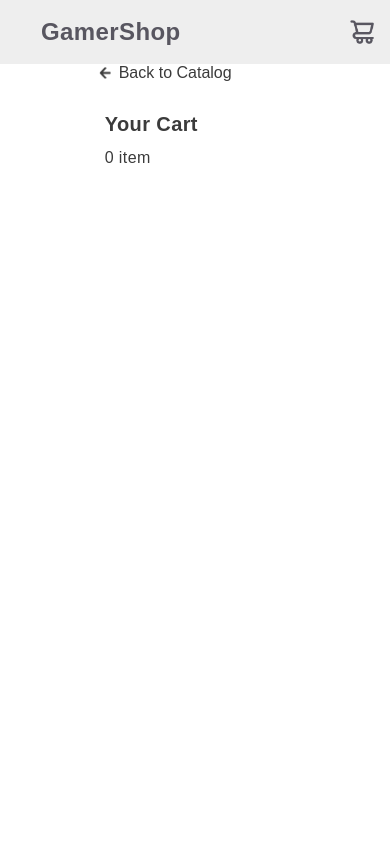
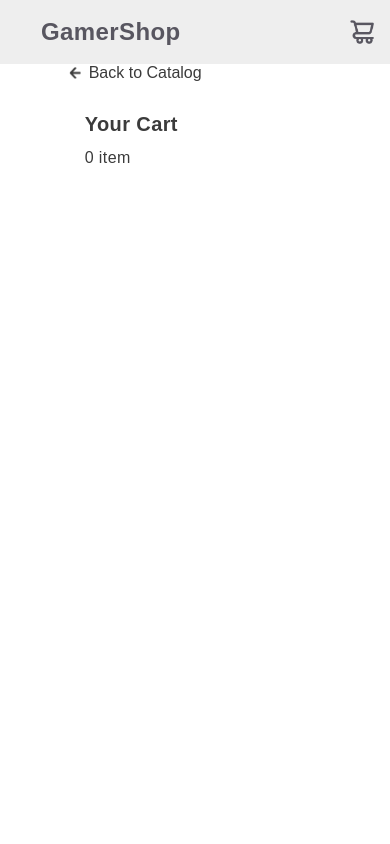
Before and after one commit to dwaxgio/catalog_shopping_cart_react_next_tailwindcss_ts, a Next.js app: page /cart in a window 390 px wide. Shown: the top 844 px of the page. Built offline with nearby package versions, Linux system fonts and the light colour scheme.

Commit message:
feat(cart): mobile media query margin adjusted

```diff
--- a/src/app/globals.css
+++ b/src/app/globals.css
@@ -868,7 +868,6 @@
   }
 
   .custom-cart-sub-header-container {
-    margin-left: 30px;
     margin-top: 250px;
     margin-bottom: 200px;
     width: 100%;
@@ -883,7 +882,6 @@
     margin: 0 auto;
     box-sizing: border-box;
     width: 100%;
-    margin-left: 20px;
     margin-bottom: 30px;
     padding: 0;
   }
@@ -903,7 +901,7 @@
     margin-top: -20px;
   }
 
-  .custom-cart-left-and-right-panels-container{
+  .custom-cart-left-and-right-panels-container {
     margin: 0;
     padding: 0;
   }
@@ -972,7 +970,6 @@
   .custom-cart-left-item-information {
     width: 100%;
     text-align: center;
-    margin-left: 10px;
   }
 
   .custom-cart-left-item-information-price-container {
@@ -1006,14 +1003,14 @@
     margin-bottom: 50px;
   }
 
-  .custom-cart-order-summary-detail-title{
+  .custom-cart-order-summary-detail-title {
     margin-bottom: 10px !important;
   }
-  .custom-cart-order-summary-detail-total-items{
+  .custom-cart-order-summary-detail-total-items {
     margin-bottom: 50px !important;
   }
 
-  .custom-cart-order-summary-detail-name{
+  .custom-cart-order-summary-detail-name {
     margin-bottom: 10px !important;
   }
 
```
